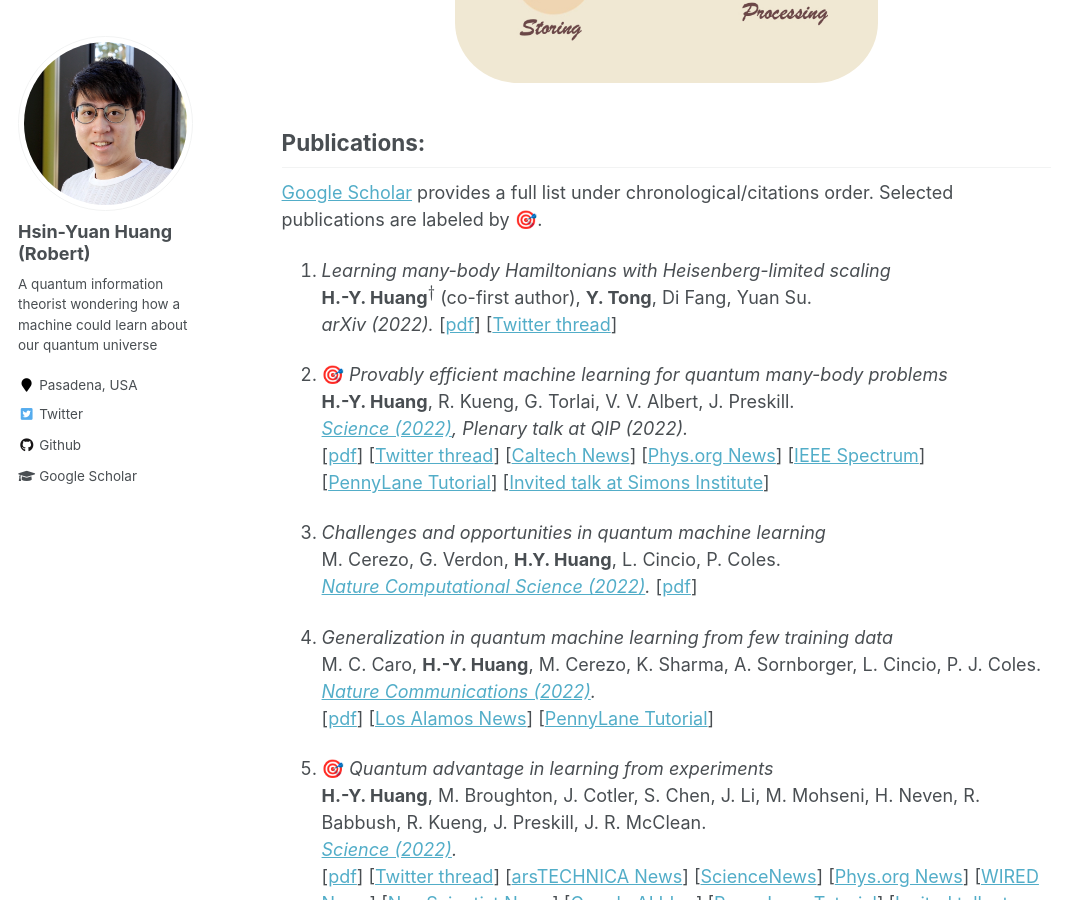
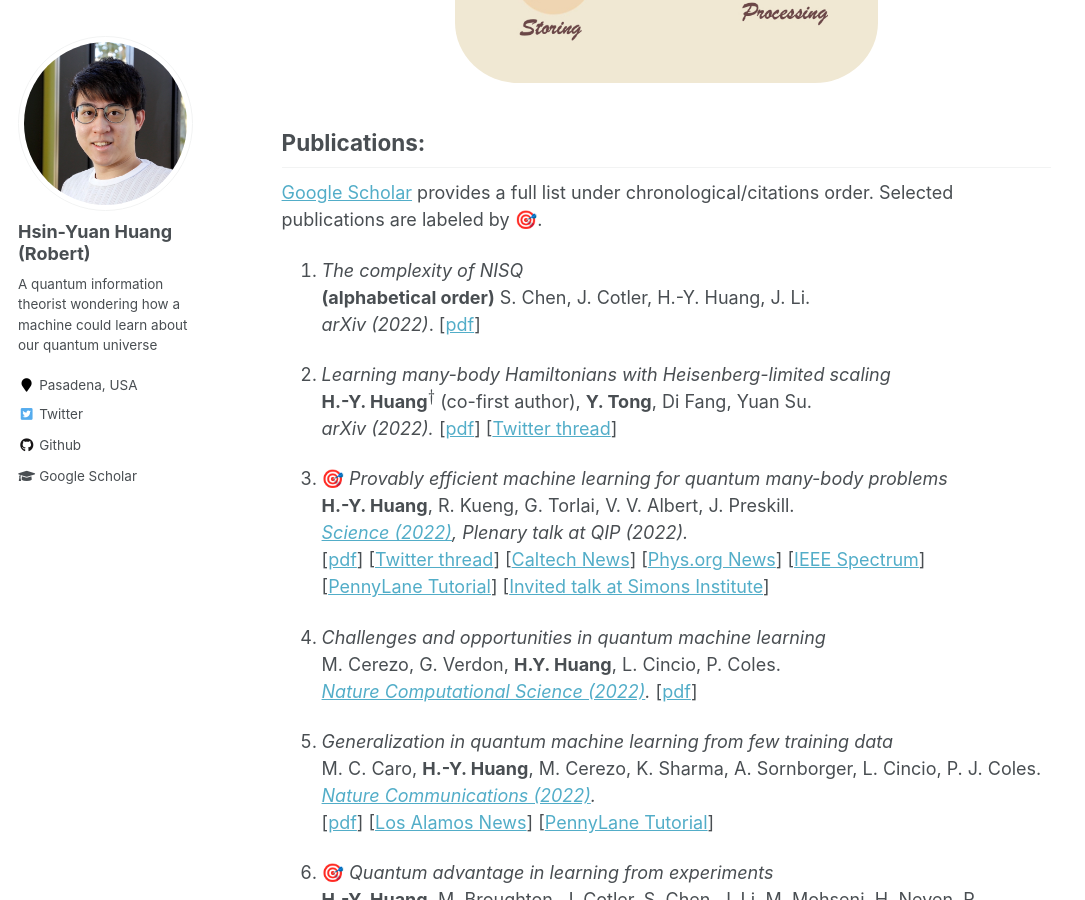
Before and after one commit to hsinyuan-huang/hsinyuan-huang.github.io, a Jekyll site: the page built from _pages/about.md, in a window 1280 px wide and 900 px high, scrolled down 1067 px. Shown: the whole window, without its empty margins (0-1085 px from the left). Built offline with Jekyll 4.4.1, drawn with Linux system fonts in a browser that asks for light colours; emoji names are drawn with the system emoji font; formulas are drawn with MathJax 3.

Commit message:
Update papers

```diff
--- a/_pages/about.md
+++ b/_pages/about.md
@@ -32,6 +32,10 @@ My ultimate dream is to build quantum machines capable of learning and discoveri
 
 <a href="https://scholar.google.com/citations?user=2y5YF-gAAAAJ&hl=en" target="_blank">Google Scholar</a> provides a full list under chronological/citations order. Selected publications are labeled by :dart:.
 
+1. *The complexity of NISQ* <br>
+**(alphabetical order)** S. Chen, J. Cotler, H.-Y. Huang, J. Li.<br>
+*arXiv (2022)*.
+[<a href="https://arxiv.org/abs/2210.07234" target="_blank">pdf</a>]
 
 1. *Learning many-body Hamiltonians with Heisenberg-limited scaling* <br>
 **H.-Y. Huang**<sup>$\dagger$</sup> (co-first author), **Y. Tong**, Di Fang, Yuan Su. <br>
@@ -194,7 +198,7 @@ A. Elben, R. Kueng, **H.-Y. Huang**, R. van Bijnen, C. Kokail, M. Dalmonte, P. C
 I have previously worked on machine learning at <a href="https://scholar.google.com/citations?user=SLMkts8AAAAJ&hl=en" target="_blank">Chih-Jen Lin's group</a>, deep learning at <a href="https://www.microsoft.com/en-us/research/lab/microsoft-research-ai/" target="_blank">Microsoft Research</a> and <a href="https://allenai.org/" target="_blank">Allen Institute of AI</a>, and biology at <a href="http://sbl.csie.org/JuanLab/doku.php?id=PI:Hsueh-Fen%20Juan" target="_blank">Hsueh-Fen Juan's lab</a>.
 
 
-{:start="26"}
+{:start="27"}
 5. *FlowQA: grasping flow in history for conversational machine comprehension* <br>
 **H.-Y. Huang**, E. Choi, W. Yih. <br>
 *ICLR (2019)*. [<a href="https://arxiv.org/abs/1810.06683" target="_blank">pdf</a>]
```
